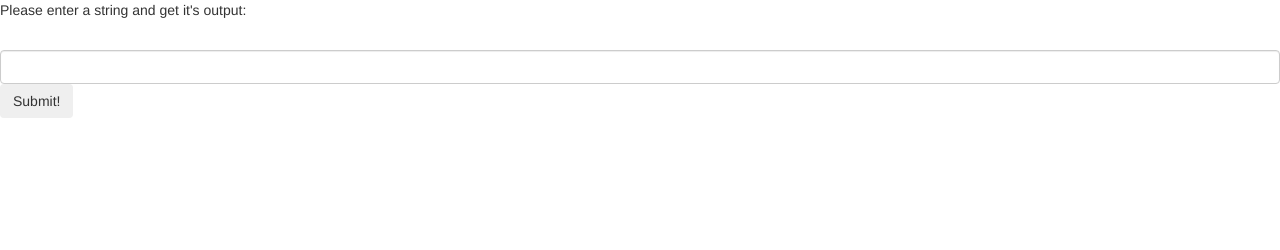
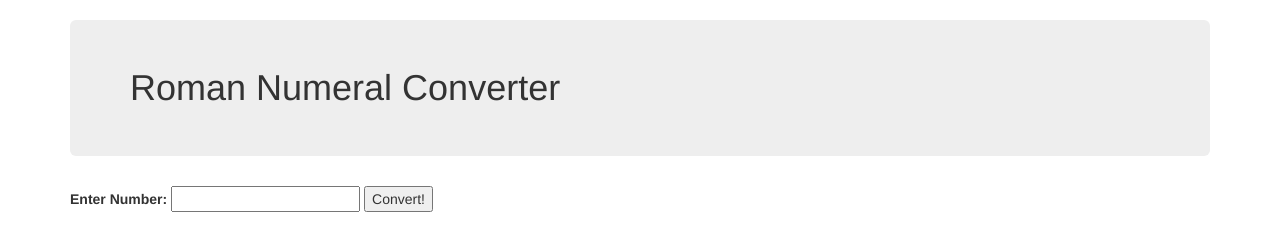
Before and after one commit to ganza9/roman-numerals, a plain HTML site: page index.html in a window 1280 px wide. Drawn offline with nearby package versions, Linux system fonts and the light colour scheme.

Commit message:
add first draft

```diff
--- a/index.html
+++ b/index.html
@@ -6,17 +6,18 @@
     <script src="https://ajax.googleapis.com/ajax/libs/jquery/3.2.1/jquery.min.js"></script>
     <script src="js/scripts.js"></script>
     <meta charset="utf-8">
-    <title>Template</title>
+    <title>Roman Numerals</title>
   </head>
+
   <body>
-    <form id="formOne">
-      <div class="form-group">
-        <p>Please enter a string and get it's output: </p>
-        <label for="stringIn"></label>
-        <input id="stringIn" class="form-control" type="text">
-        <button type="submit" class="btn" onclick="clicked(event)">Submit!</button>
-        <p id="stringOut"></p>
-      </div>
-    </form>
+    <div class="container">
+      <h1 class="jumbotron">Roman Numeral Converter</h1>
+
+      <form class="romanNum" action="index.html" method="post">
+        <label for="input">Enter Number:</label>
+        <input type="text" name="" value="">
+        <button type="button" class="button" name="button">Convert!</button>
+      </form>
+    </div>
   </body>
 </html>
--- a/js/scripts.js
+++ b/js/scripts.js
@@ -1,6 +1,24 @@
-function clicked(event){
-  event.preventDefault();
-  var stringIn = $("input#stringIn").val();
+var convertToRoman = function makeRoman(num) {
+    var roman = ['M', 'CM', 'D', 'CD', 'C', 'XC', 'L', 'XL', 'X', 'IX', 'V', 'IV', 'I'];
+    var arabic = [1000, 900, 500, 400, 100, 90, 50, 40, 10, 9, 5, 4, 1];
 
-  $("#stringOut").html(stringIn)
+    var romanized = [''];
+
+    for (var i=0; i < arabic.length; i++){
+      while (arabic[i] <= num) {
+        romanized += roman[i];
+        num -= arabic[i];
+      }
+    }
+    return romanized;
+  };
+
+$(document).ready(function(){
+ $('form#roman-num').submit(function(event) {
+    event.preventDefault();
+    var someInput = $('input#stringIn').val('arabic');
+    var someOutput = $('')
+    alert(convertToRoman);
+
+  })
 });
```
